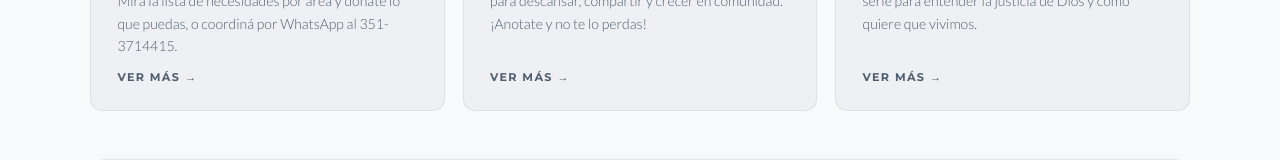
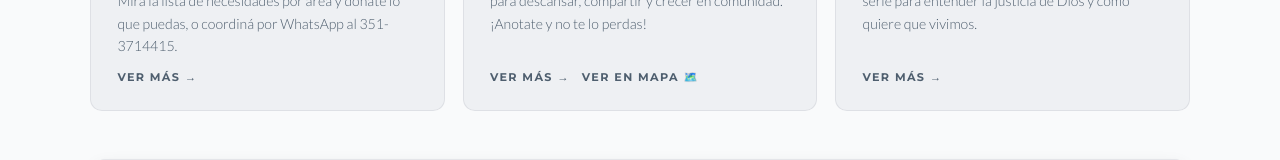
Before and after one commit to mateobenjaminfelicia-source/redime-web, a React (Vite) app: page / in a window 1280 px wide. Shown: the part 3702-3862 px from the top of the page. Built offline with nearby package versions, Linux system fonts and the light colour scheme.

Commit message:
Agregué Ubi del retiro

```diff
--- a/src/App.jsx
+++ b/src/App.jsx
@@ -775,7 +775,7 @@ const Testimonios = () => {
 // ─── Novedades + Calendario ────────────────────────────────────────────────────────
 const TAG_COLORS_NEWS = { "Evento": "#e06a36", "Anuncio": "#1a7080", "Serie": "#2d8a5e", "Retiro": "#a07830", "Comunidad": "#7050b0", default: "#4a6070" };
 
-const NewsCard = ({ tag, date, title, desc, link, delay }) => {
+const NewsCard = ({ tag, date, title, desc, link, mapsUrl, delay }) => {
   const C = useC();
   const [hov, setHov] = useState(false);
   const col = TAG_COLORS_NEWS[tag] || TAG_COLORS_NEWS.default;
@@ -807,11 +807,23 @@ const NewsCard = ({ tag, date, title, desc, link, delay }) => {
             fontFamily: FONTS.body, fontWeight: 300, fontSize: ".88rem",
             color: C.dim, lineHeight: 1.6, margin: 0, flex: 1
           }}>{desc}</p>
-          <div style={{
-            fontFamily: FONTS.ui, fontWeight: 700, fontSize: ".7rem",
-            letterSpacing: ".12em", textTransform: "uppercase",
-            color: hov ? col : C.dim, transition: "color .25s"
-          }}>Ver más →</div>
+          <div style={{ display: "flex", gap: ".75rem", flexWrap: "wrap" }}>
+            <div style={{
+              fontFamily: FONTS.ui, fontWeight: 700, fontSize: ".7rem",
+              letterSpacing: ".12em", textTransform: "uppercase",
+              color: hov ? col : C.dim, transition: "color .25s"
+            }}>Ver más →</div>
+            {mapsUrl && (
+              <a href={mapsUrl} target="_blank" rel="noopener"
+                style={{
+                  fontFamily: FONTS.ui, fontWeight: 700, fontSize: ".7rem",
+                  letterSpacing: ".12em", textTransform: "uppercase",
+                  color: hov ? C.tealLight : C.dim, transition: "color .25s"
+                }}>
+                Ver en mapa 🗺️
+              </a>
+            )}
+          </div>
         </div>
       </a>
     </Reveal>
--- a/src/data.js
+++ b/src/data.js
@@ -42,6 +42,7 @@ export const NEWS = [
         title: "Retiro de la iglesia",
         desc: "Nos vamos juntos a Posada La Campiña. Dos días para descansar, compartir y crecer en comunidad. ¡Anotate y no te lo perdas!",
         link: "#",
+        mapsUrl: "https://maps.app.goo.gl/?q=Posada+La+Campi%C3%B1a,+C%C3%B3rdoba,+Argentina",
     },
 {
         tag: "Serie",
```
